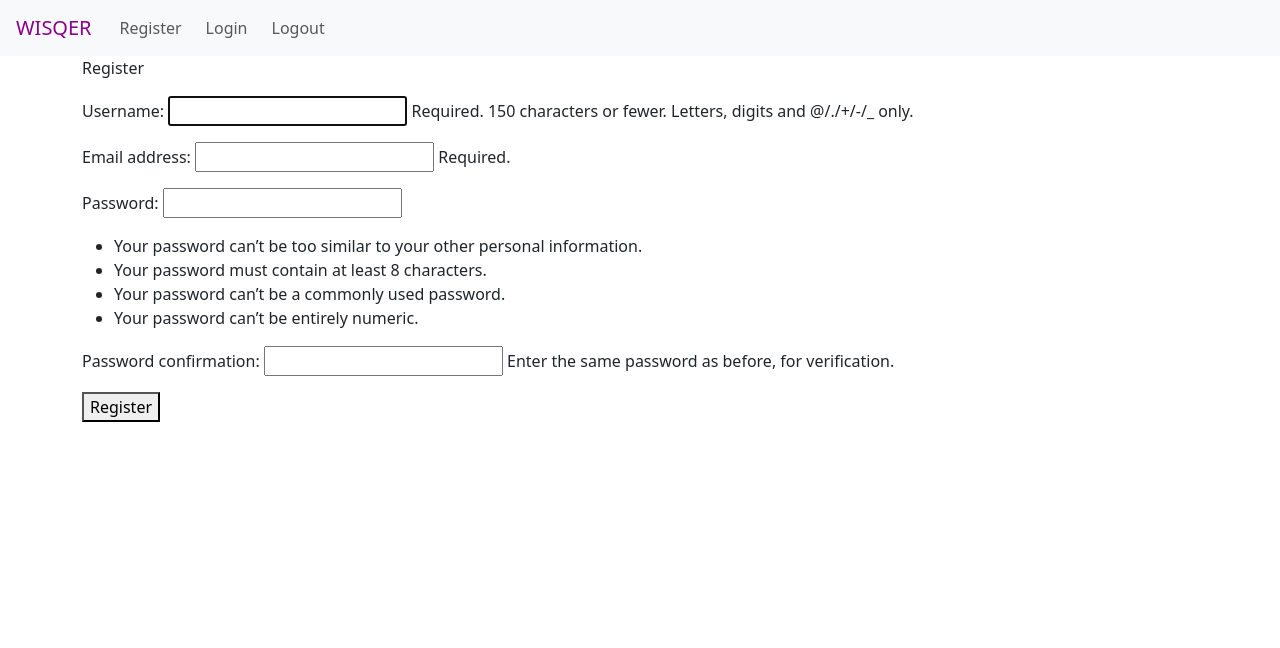
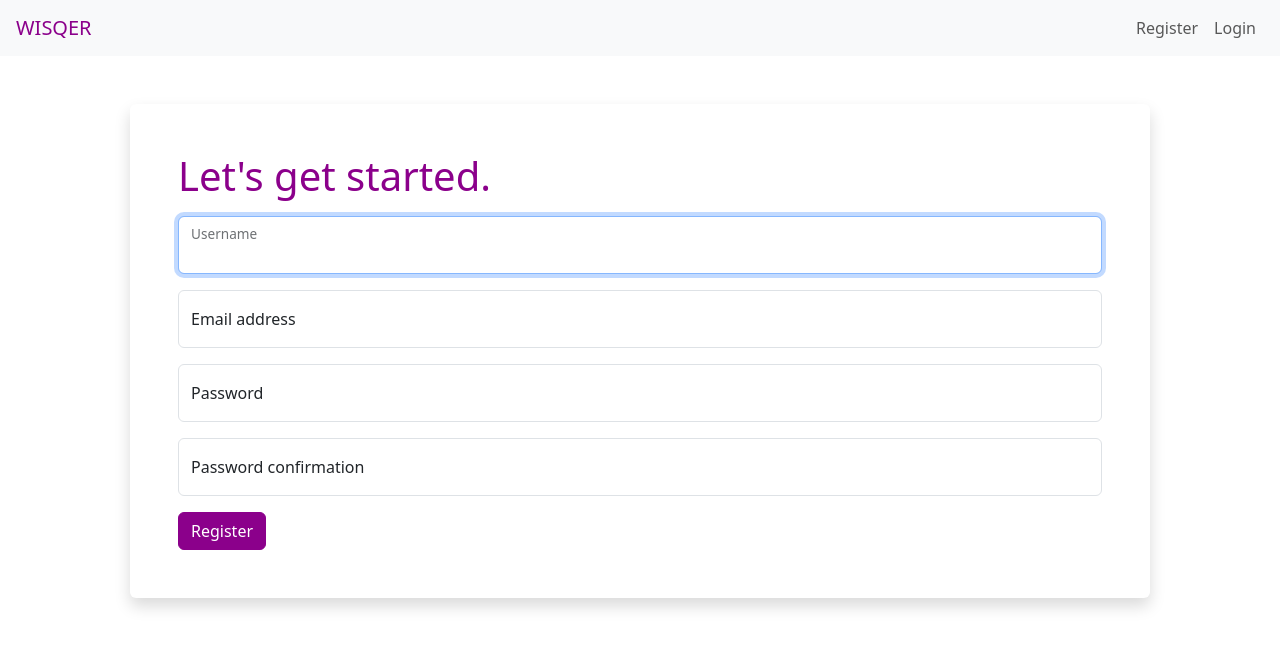
Before and after one commit to aagarwal32/Wisqer-django-website, a Django app: page /accounts/register in a window 1280 px wide. Shown: the top 648 px of the page. Run offline with Django 5.2, Linux system fonts and the light colour scheme; some libraries are stand-ins or nearby versions.

Commit message:
implemented user authentication checks and forms styling

```diff
--- a/accounts/forms.py
+++ b/accounts/forms.py
@@ -1,11 +1,20 @@
-from django.forms import EmailField
+from typing import Any
+from django.forms import EmailField, CharField
 from django.utils.translation import gettext_lazy as _
 from django.contrib.auth.models import User
-from django.contrib.auth.forms import UserCreationForm
+from django.contrib.auth.forms import UserCreationForm, AuthenticationForm
+from django import forms
 
 class UserCreationForm(UserCreationForm):
-    email = EmailField(label=_("Email address"), required=True,
-                       help_text=_("Required."))
+    email = EmailField(
+        label=_("Email address"),
+        required=True,
+        help_text=_("Required."),
+        widget=forms.EmailInput(
+            attrs={'class':'form-control',
+                   'placeholder':'email@example.com',}
+        )
+        )
 
     class Meta:
         model = User
@@ -17,3 +26,26 @@ class UserCreationForm(UserCreationForm):
         if commit:
             user.save()
         return user
+
+    def __init__(self, *args, **kwargs):
+        super(UserCreationForm, self).__init__(*args, **kwargs)
+        placeholders = {
+            'username': 'Enter username',
+            'password1': 'Enter password',
+            'password2': 'Re-enter password',
+        }
+        for field_name, placeholder in placeholders.items():
+            self.fields[field_name].widget.attrs.update({
+                'class':'form-control',
+                'placeholder':placeholder,
+            })
+
+class AuthenticationForm(AuthenticationForm):
+    def __init__(self, *args, **kwargs):
+        super(AuthenticationForm, self).__init__(*args, **kwargs)
+        self.fields['username'].widget.attrs.update(
+            {'class': 'form-control', 'placeholder': 'Enter username'}
+            )
+        self.fields['password'].widget.attrs.update(
+            {'class': 'form-control', 'placeholder': 'Enter password'}
+            )
--- a/accounts/templates/accounts/register.html
+++ b/accounts/templates/accounts/register.html
@@ -1,11 +1,23 @@
 {% extends "base.html" %}
 
 {% block content %}
-    <p>Register</p>
+<div class="shadow p-5 m-5 bg-body rounded">
+<h1 style="color: darkmagenta;">Let's get started.</h1>
 
-    <form action="{% url 'accounts:register' %}" method="post">
-        {% csrf_token %}
-        {{form.as_p}}
-        <button type="submit">Register</button>
-    </form>
+<form action="{% url 'accounts:register' %}" method="post" novalidate>
+    {% csrf_token %}
+    {% for field in form %}
+    {% if field.errors %}
+    <div class="text-danger">
+        {{field.errors}}
+    </div>
+    {% endif %}
+    <div class="form-floating mt-3 mb-3">
+        {{field}}
+        <label for="{{field.id_for_label}}">{{field.label}}</label>
+    </div>
+    {% endfor %}
+    <button type="submit" class="btn btn-primary">Register</button>
+</form>
+</div>
 {% endblock content %}
--- a/accounts/views.py
+++ b/accounts/views.py
@@ -1,13 +1,10 @@
-from django.db.models.query import QuerySet
-from django.shortcuts import get_object_or_404, render
+from django.shortcuts import get_object_or_404, render, redirect
 from django.http import HttpResponseRedirect, Http404
 from django.urls import reverse
-from django.views import generic
-from django.utils import timezone
 
 from accounts.forms import UserCreationForm
-from django.contrib.auth.forms import AuthenticationForm
-from django.contrib.auth import login
+from accounts.forms import AuthenticationForm
+from django.contrib.auth import login, logout
 from django.contrib import messages
 
 
@@ -29,19 +26,24 @@ def register_user(request):
 
 
 def login_user(request):
+    get_url = request.GET.get('next', reverse('polls:index'))
+
     if request.method == 'POST':
         form = AuthenticationForm(data=request.POST)
         if form.is_valid():
             user = form.get_user()
             login(request, user)
             print(f"Logging in user: {user.username}, {user.email}")
-            return HttpResponseRedirect(reverse('polls:index'))
+            submit_url = request.POST.get('next', reverse('polls:index'))
+            return HttpResponseRedirect(submit_url)
 
     else:
         form = AuthenticationForm()
 
-    return render(request, 'accounts/login.html', {'form':form})
+    return render(request, 'accounts/login.html', {'form':form, 'next':get_url})
 
 
 def logout_user(request):
-    pass
+    logout(request)
+    messages.success(request, "Logged out successfully.")
+    return redirect(reverse('accounts:login'))
--- a/templates/base.html
+++ b/templates/base.html
@@ -23,23 +23,23 @@
             <span class="navbar-toggler-icon"></span>
             </button>
             <div class="collapse navbar-collapse" id="mynavbar">
-                <ul class="navbar-nav me-auto">
-                    <li class="nav-item mx-1">
-                    <a class="nav-link" href="{% url 'accounts:register' %}">Register</a>
+                <ul class="navbar-nav me-auto"></ul>
+                <ul class="navbar-nav user-greeting">
+                    {% if user.is_authenticated %}
+                    <li class="nav-item">
+                        <a class="nav-link">Hi, {{ request.user.username }}</a>
                     </li>
-                    <li class="nav-item mx-1">
-                    <a class="nav-link" href="{% url 'accounts:login' %}">Login</a>
+                    <li>
+                        <a class="nav-link" href="{% url 'accounts:logout' %}">Logout</a>
                     </li>
-                    <li class="nav-item mx-1">
-                    <a class="nav-link" href="{% url 'accounts:logout' %}">Logout</a>
+                    {% else %}
+                    <li class="nav-item">
+                        <a class="nav-link" href="{% url 'accounts:register' %}">Register</a>
                     </li>
-                </ul>
-                <ul class="navbar-nav user-greeting">
-                    <li class="nav-item user-greeting">
-                    {% if user.is_authenticated %}
-                        <a class="nav-link">Hi, {{ request.user.username }}</a>
+                    <li class="nav-item">
+                        <a class="nav-link" href="{% url 'accounts:login' %}">Login</a>
+                    </li>
                     {% endif %}
-                    </li>
                 </ul>
             </div>
         </div>
```
Also changed, not shown: accounts/templates/accounts/login.html (+30 -4 lines), polls/templates/polls/detail.html (+12 -2 lines), polls/templates/polls/index.html (+9 -0 lines), polls/views.py (+16 -4 lines), db.sqlite3.
